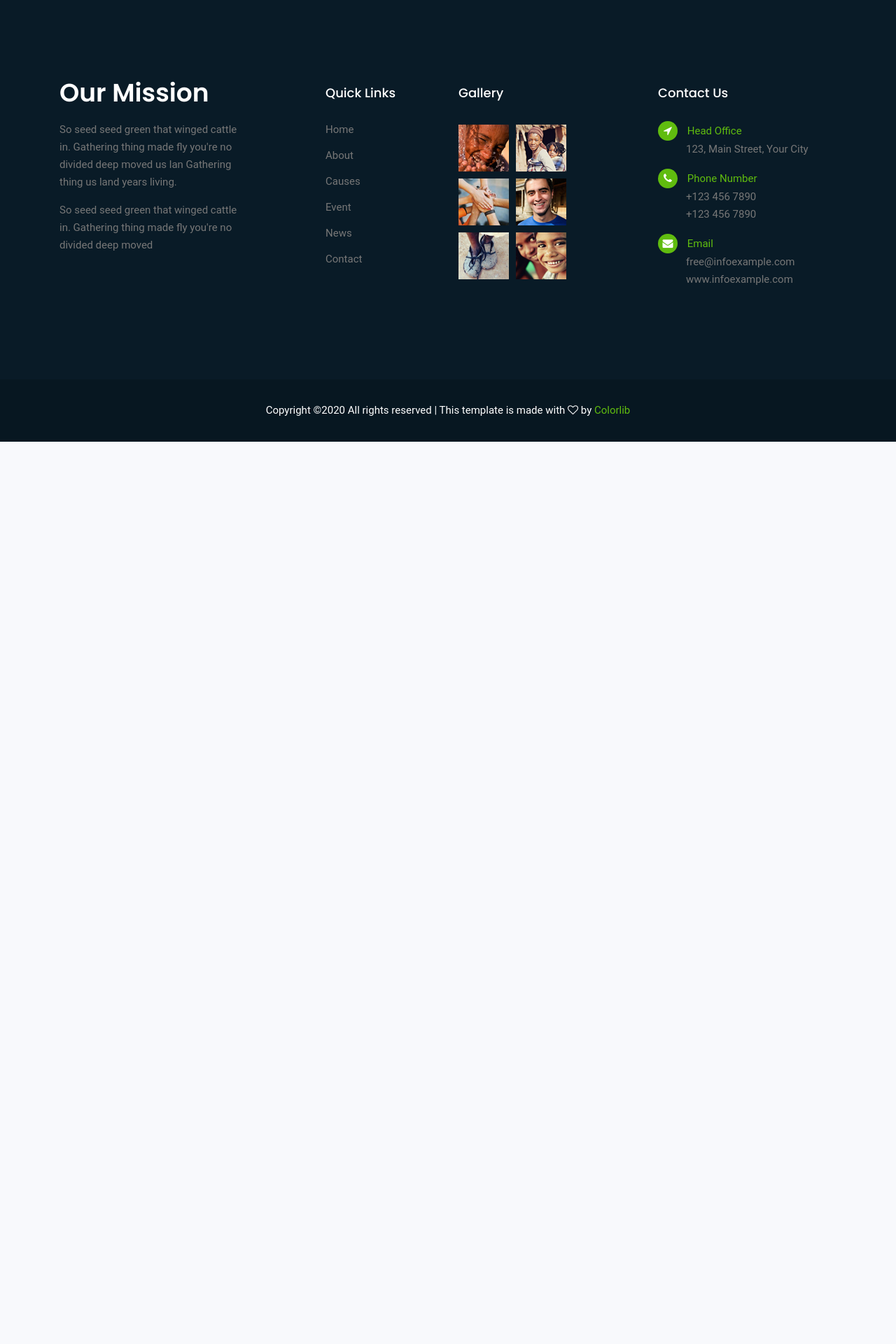
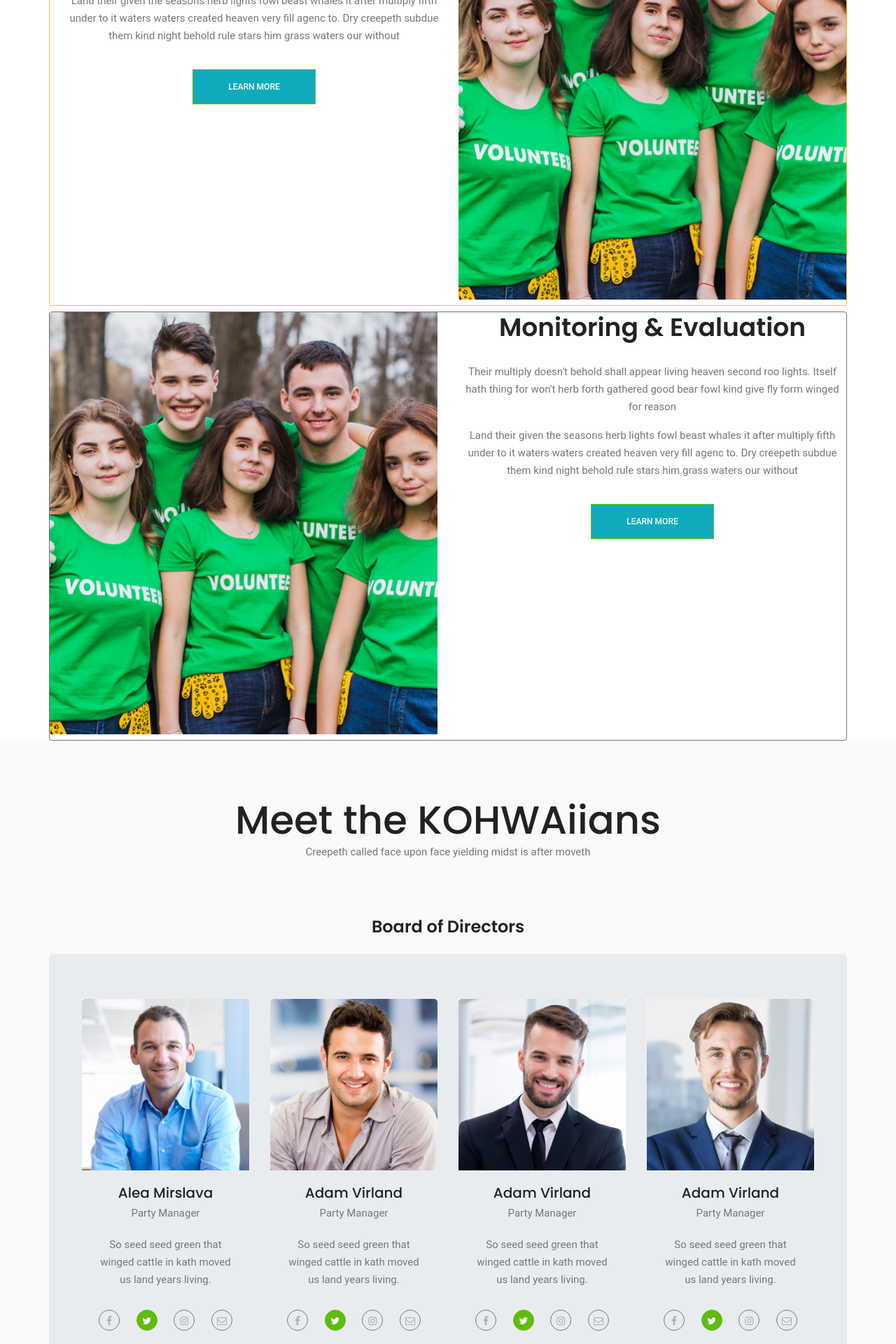
Before and after one commit to toshioue/Kohwa, a PHP site: page /about-us.html in a window 1280 px wide. Shown: the part 2800-4720 px from the top of the page at 70% size. Before the commit the page ends 3431 px from the top, so only its background shows below. Run offline with PHP 8.4, Linux system fonts and the light colour scheme; some libraries are stand-ins or nearby versions.

Commit message:
features/styling added

```diff
--- a/about-us.html
+++ b/about-us.html
@@ -35,23 +35,31 @@
                         <div class="collapse navbar-collapse offset" id="navbarSupportedContent">
                             <ul class="nav navbar-nav menu_nav ml-auto">
                                 <li class="nav-item"><a class="nav-link" href="index.html">Home</a></li>
-                                <li class="nav-item active"><a class="nav-link" href="about-us.html">About</a></li>
+                                <li class="nav-item submenu dropdown">
+                									<a href="#" class="nav-link dropdown-toggle" data-toggle="dropdown" role="button" aria-haspopup="true" aria-expanded="false">About</a>
+                									<ul class="dropdown-menu">
+                										<li class="nav-item"><a class="nav-link" href="about-us.html">Who we are</a></li>
+                                    <li class="nav-item"><a class="nav-link" href="about-us.html">Teams</a></li>
+                										<li class="nav-item"><a class="nav-link" href="#Directors">Board of Directors</a></li>
+                										<li class="nav-item"><a class="nav-link" href="about-us.html">Board of Advisors</a></li>
+                									</ul>
+                								</li>
                                 <li class="nav-item"><a class="nav-link" href="causes.html">Causes</a>
                                 <li class="nav-item submenu dropdown">
-                                    <a href="#" class="nav-link dropdown-toggle" data-toggle="dropdown" role="button" aria-haspopup="true" aria-expanded="false">Pages</a>
+                                    <a href="#" class="nav-link dropdown-toggle" data-toggle="dropdown" role="button" aria-haspopup="true" aria-expanded="false">Press Releases</a>
                                     <ul class="dropdown-menu">
                                         <li class="nav-item"><a class="nav-link" href="events.html">Events</a>
                                         <li class="nav-item"><a class="nav-link" href="event-details.html">Event Details</a>
                                         <li class="nav-item"><a class="nav-link" href="elements.html">Elements</a></li>
                                     </ul>
                                 </li>
-                                <li class="nav-item submenu dropdown">
+                                <!--<li class="nav-item submenu dropdown">
                                     <a href="#" class="nav-link dropdown-toggle" data-toggle="dropdown" role="button" aria-haspopup="true" aria-expanded="false">Blog</a>
                                     <ul class="dropdown-menu">
                                         <li class="nav-item"><a class="nav-link" href="blog.html">Blog</a></li>
                                         <li class="nav-item"><a class="nav-link" href="single-blog.html">Blog Details</a></li>
                                     </ul>
-                                </li>
+                                </li>-->
                                 <li class="nav-item"><a class="nav-link" href="contact.html">Contact</a></li>
                             </ul>
                         </div>
@@ -77,8 +85,8 @@
     <!--================ End Home Banner Area =================-->
 
 	<!--================ Start About Us Area =================-->
-	<section class="about_area section_gap">
-        <div class="container">
+	<section class="about_area section_gap" >
+        <div class="container" id="Who">
             <div class="row">
                 <div class="single_about row">
                     <div class="col-lg-6 col-md-12 text-center about_left">
@@ -111,14 +119,149 @@
     </section>
     <!--================ End About Us Area =================-->
 
-	<!--================Team Area =================-->
-	<section class="team_area section_gap">
-        <div class="container">
+
+<!--======================Teams for KOHWA Area==========-->
+<h1 class=" display-4 text-center mb-3"> Teams </h1>
+<section class="about_area " id="Teams">
+  <div class="container border border-dark rounded">
+      <div class="row">
+          <div class="single_about row">
+              <div class="col-lg-6 col-md-12 text-center about_left ">
+                <div class="about_content ">
+                    <h2 class="text-center">
+                        Public Relations & Social Media
+                    </h2>
+                    <p>
+                            Their multiply doesn't behold shall appear living heaven second
+                            roo lights. Itself hath thing for won't herb forth gathered good
+                            bear fowl kind give fly form winged for reason
+                    </p>
+                    <p>
+                            Land their given the seasons herb lights fowl beast whales it
+                            after multiply fifth under to it waters waters created heaven
+                            very fill agenc to. Dry creepeth subdue them kind night behold
+                            rule stars him grass waters our without
+                    </p>
+                    <a href="#" class="primary_btn">Learn more</a>
+                </div>
+
+              </div>
+              <div class="col-lg-6 col-md-12 ">
+                <div class="about_thumb">
+                    <img src="img/about-img.jpg" class="img-fluid" alt="">
+                </div>
+              </div>
+          </div>
+      </div>
+  </div>
+
+  <div class="container border border-success rounded mt-2">
+      <div class="row">
+          <div class="single_about row">
+              <div class="col-lg-6 col-md-12 text-center ">
+                  <div class="about_thumb">
+                      <img src="img/about-img.jpg" class="img-fluid" alt="">
+                  </div>
+              </div>
+              <div class="col-lg-6 col-md-12 ">
+                  <div class="about_content text-center">
+                      <h2 class="text-center">
+                          Growth & Development
+                      </h2>
+                      <p>
+                              Their multiply doesn't behold shall appear living heaven second
+                              roo lights. Itself hath thing for won't herb forth gathered good
+                              bear fowl kind give fly form winged for reason
+                      </p>
+                      <p>
+                              Land their given the seasons herb lights fowl beast whales it
+                              after multiply fifth under to it waters waters created heaven
+                              very fill agenc to. Dry creepeth subdue them kind night behold
+                              rule stars him grass waters our without
+                      </p>
+                      <a href="#" class="primary_btn ">Learn more</a>
+                  </div>
+              </div>
+          </div>
+      </div>
+  </div>
+
+  <div class="container border border-warning rounded mt-2">
+      <div class="row">
+          <div class="single_about row">
+              <div class="col-lg-6 col-md-12 text-center about_left">
+                <div class="about_content">
+                    <h2 class="text-center">
+                        Finance & Accounting
+                    </h2>
+                    <p>
+                            Their multiply doesn't behold shall appear living heaven second
+                            roo lights. Itself hath thing for won't herb forth gathered good
+                            bear fowl kind give fly form winged for reason
+                    </p>
+                    <p>
+                            Land their given the seasons herb lights fowl beast whales it
+                            after multiply fifth under to it waters waters created heaven
+                            very fill agenc to. Dry creepeth subdue them kind night behold
+                            rule stars him grass waters our without
+                    </p>
+                    <a href="#" class="primary_btn">Learn more</a>
+                </div>
+
+              </div>
+              <div class="col-lg-6 col-md-12 ">
+                <div class="about_thumb">
+                    <img src="img/about-img.jpg" class="img-fluid" alt="">
+                </div>
+              </div>
+          </div>
+      </div>
+  </div>
+
+  <div class="container border border-secondary rounded mt-2">
+      <div class="row">
+          <div class="single_about row">
+              <div class="col-lg-6 col-md-12 text-center ">
+                  <div class="about_thumb">
+                      <img src="img/about-img.jpg" class="img-fluid" alt="">
+                  </div>
+              </div>
+              <div class="col-lg-6 col-md-12 ">
+                  <div class="about_content text-center">
+                      <h2 class="text-center">
+                          Monitoring & Evaluation
+                      </h2>
+                      <p>
+                              Their multiply doesn't behold shall appear living heaven second
+                              roo lights. Itself hath thing for won't herb forth gathered good
+                              bear fowl kind give fly form winged for reason
+                      </p>
+                      <p>
+                              Land their given the seasons herb lights fowl beast whales it
+                              after multiply fifth under to it waters waters created heaven
+                              very fill agenc to. Dry creepeth subdue them kind night behold
+                              rule stars him grass waters our without
+                      </p>
+                      <a href="#" class="primary_btn ">Learn more</a>
+                  </div>
+              </div>
+          </div>
+      </div>
+  </div>
+
+
+</section>
+<!--======================End for Teams for KOHWA Area==========-->
+
+	<!--================Directors/Advisors Area =================-->
+	<section class="team_area section_gap" >
+        <div class="container" id="Directors">
             <div class="main_title">
-                <h2>Meet the KOHWAiians</h2>
+                <h1 class="display-4 mb-0" >Meet the KOHWAiians</h1>
                 <p>Creepeth called face upon face yielding midst is after moveth </p>
             </div>
-            <div class="row team_inner">
+            <h3 class="text-center pb-3">Board of Directors</h3>
+            <div class="row team_inner jumbotron pb-0">
                 <div class="col-lg-3 col-md-6">
                     <div class="team_item">
                         <div class="team_img">
@@ -203,12 +346,101 @@
                     </div>
                 </div>
             </div>
+    <!--=========Board of Advisors Portion========== -->
+            <h3 class="text-center pb-3 " style="margin-top: 4em;"> Board of Advisors</h3>
+            <div class="row team_inner jumbotron" id="Advisors">
+                <div class="col-lg-3 col-md-6">
+                    <div class="team_item">
+                        <div class="team_img">
+                            <img class="img-fluid" src="img/voluteer/v1.jpg" alt="">
+                        </div>
+                        <div class="team_name">
+                            <h4>Alea Mirslava</h4>
+                            <p>Party Manager</p>
+                            <p class="mt-20">
+                                So seed seed green that winged cattle in kath  moved us land years living.
+                            </p>
+                            <div class="social">
+                                <a href="#"><i class="fa fa-facebook"></i></a>
+                                <a href="#" class="active"><i class="fa fa-twitter"></i></a>
+                                <a href="#"><i class="fa fa-instagram"></i></a>
+                                <a href="#"><i class="fa fa-envelope-o"></i></a>
+                            </div>
+                        </div>
+                    </div>
+                </div>
+
+                <div class="col-lg-3 col-md-6">
+                    <div class="team_item">
+                        <div class="team_img">
+                            <img class="img-fluid" src="img/voluteer/v2.jpg" alt="">
+                        </div>
+                        <div class="team_name">
+                            <h4>Adam Virland</h4>
+                            <p>Party Manager</p>
+                            <p class="mt-20">
+                                So seed seed green that winged cattle in kath  moved us land years living.
+                            </p>
+                            <div class="social">
+                                <a href="#"><i class="fa fa-facebook"></i></a>
+                                <a href="#" class="active"><i class="fa fa-twitter"></i></a>
+                                <a href="#"><i class="fa fa-instagram"></i></a>
+                                <a href="#"><i class="fa fa-envelope-o"></i></a>
+                            </div>
+                        </div>
+                    </div>
+                </div>
+
+                <div class="col-lg-3 col-md-6">
+                    <div class="team_item">
+                        <div class="team_img">
+                            <img class="img-fluid" src="img/voluteer/v3.jpg" alt="">
+                        </div>
+                        <div class="team_name">
+                            <h4>Adam Virland</h4>
+                            <p>Party Manager</p>
+                            <p class="mt-20">
+                                So seed seed green that winged cattle in kath  moved us land years living.
+                            </p>
+                            <div class="social">
+                                <a href="#"><i class="fa fa-facebook"></i></a>
+                                <a href="#" class="active"><i class="fa fa-twitter"></i></a>
+                                <a href="#"><i class="fa fa-instagram"></i></a>
+                                <a href="#"><i class="fa fa-envelope-o"></i></a>
+                            </div>
+                        </div>
+                    </div>
+                </div>
+
+                <div class="col-lg-3 col-md-6">
+                    <div class="team_item">
+                        <div class="team_img">
+                            <img class="img-fluid" src="img/voluteer/v4.jpg" alt="">
+                        </div>
+                        <div class="team_name">
+                            <h4>Adam Virland</h4>
+                            <p>Party Manager</p>
+                            <p class="mt-20">
+                                So seed seed green that winged cattle in kath  moved us land years living.
+                            </p>
+                            <div class="social">
+                                <a href="#"><i class="fa fa-facebook"></i></a>
+                                <a href="#" class="active"><i class="fa fa-twitter"></i></a>
+                                <a href="#"><i class="fa fa-instagram"></i></a>
+                                <a href="#"><i class="fa fa-envelope-o"></i></a>
+                            </div>
+                        </div>
+                    </div>
+                </div>
+            </div>
+
+
         </div>
     </section>
     <!--================End Team Area =================-->
 
 	<!--================ Start CTA Area =================-->
-	<div class="cta-area section_gap overlay">
+	<!--<div class="cta-area section_gap overlay">
         <div class="container">
             <div class="row justify-content-center">
                 <div class="col-lg-7">
@@ -221,7 +453,7 @@
                 </div>
             </div>
         </div>
-    </div>
+    </div>-->
     <!--================ End CTA Area =================-->
 
     <!--================ Start footer Area  =================-->
@@ -233,8 +465,8 @@
                         <div class="single-footer-widget tp_widgets">
                             <h4 class="footer_title large_title">Our Mission</h4>
                             <p>
-                                So seed seed green that winged cattle in. Gathering thing made fly you're no
-                                divided deep moved us lan Gathering thing us land years living.
+                              We work with communites to improve sustainable practices and promote environmental stewardship through
+                                alternative livelihoods and community education on health, environment, and cultural heritage in Pohnpei.
                             </p>
                             <p>
                                 So seed seed green that winged cattle in. Gathering thing made fly you're no divided deep moved
@@ -275,7 +507,7 @@
                                     <span class="fa fa-location-arrow"></span>
                                     Head Office
                                 </p>
-                                <p>123, Main Street, Your City</p>
+                                <p>Pohnpei, Micronesia 96941</p>
 
                                 <p class="sm-head">
                                     <span class="fa fa-phone"></span>
@@ -291,8 +523,8 @@
                                     Email
                                 </p>
                                 <p>
-                                    free@infoexample.com <br>
-                                    www.infoexample.com
+                                   kohwa-fsm@gmail.com<br>
+                                    www.kohwa.fm
                                 </p>
                             </div>
                         </div>
--- a/contact_process.php
+++ b/contact_process.php
@@ -1,6 +1,6 @@
 <?php
 
-    $to = "rockybd1995@gmail.com";
+    $to = "yoshimistuyoshi@gmail.com";
     $from = $_REQUEST['email'];
     $name = $_REQUEST['name'];
     $subject = $_REQUEST['subject'];
@@ -13,7 +13,7 @@
 	$headers .= "MIME-Version: 1.0\r\n";
 	$headers .= "Content-Type: text/html; charset=ISO-8859-1\r\n";
 
-    $subject = "You have a message from your Bitmap Photography.";
+    $subject = "Message from " . $name . ".";
 
     $logo = 'img/logo.png';
     $link = '#';
--- a/css/style.css
+++ b/css/style.css
@@ -101,7 +101,7 @@ button:focus {
 /*---------------------------------------------------- */
 /*----------------------------------------------------*/
 .section_gap {
-  padding: 130px 0px; }
+  padding: 80px 0px; } /* padding for contact form */
   @media (max-width: 991px) {
     .section_gap {
       padding: 70px 0; } }
```
Also changed, not shown: other parts of css/style.css (+113 -1 lines), causes.html (+128 -18 lines), contact.html (+15 -17 lines), index.html (+68 -27 lines), img/causes/capacity.jpg (added), img/causes/culture.jpg (added), img/causes/health.jpg (added), img/causes/resources.jpg (added).
